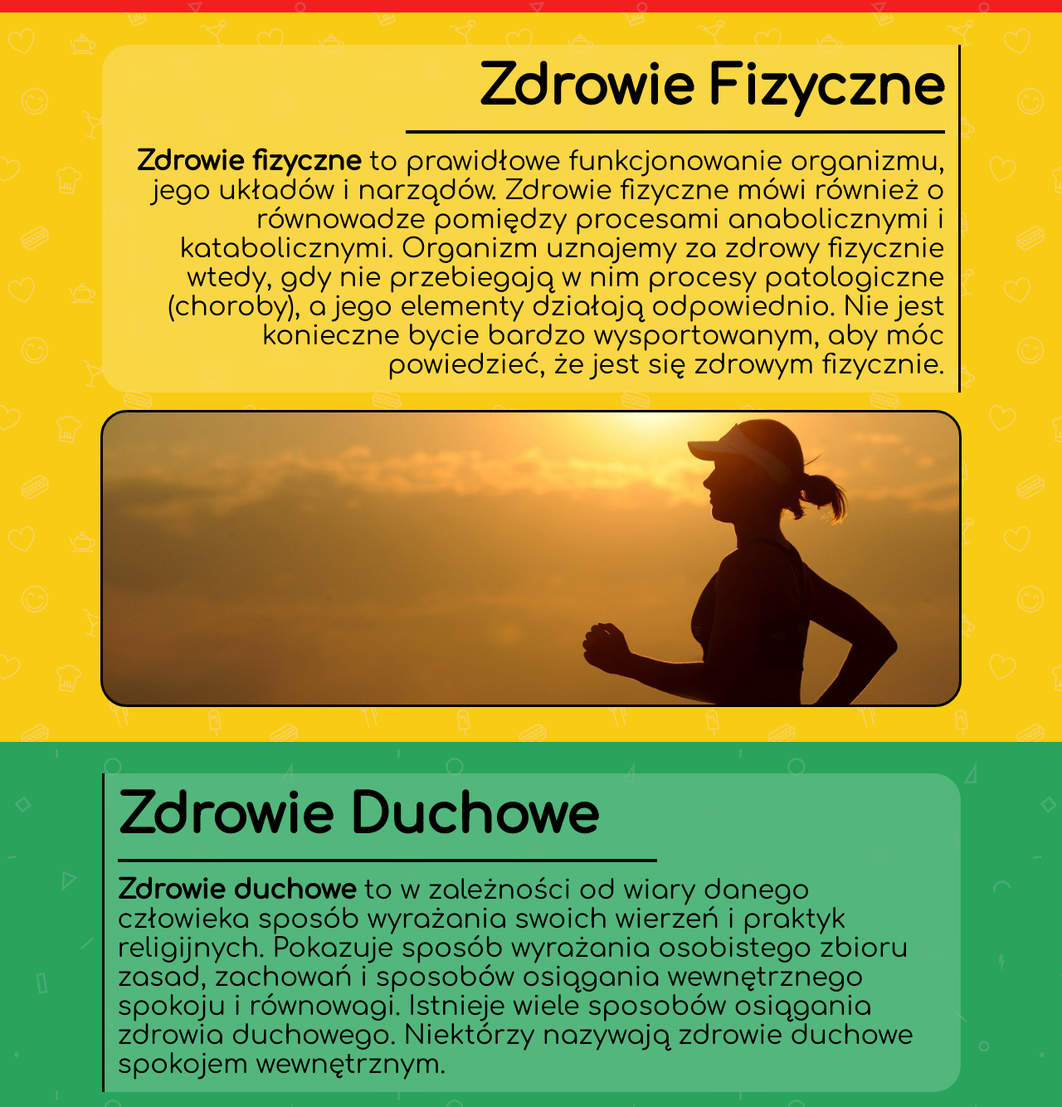
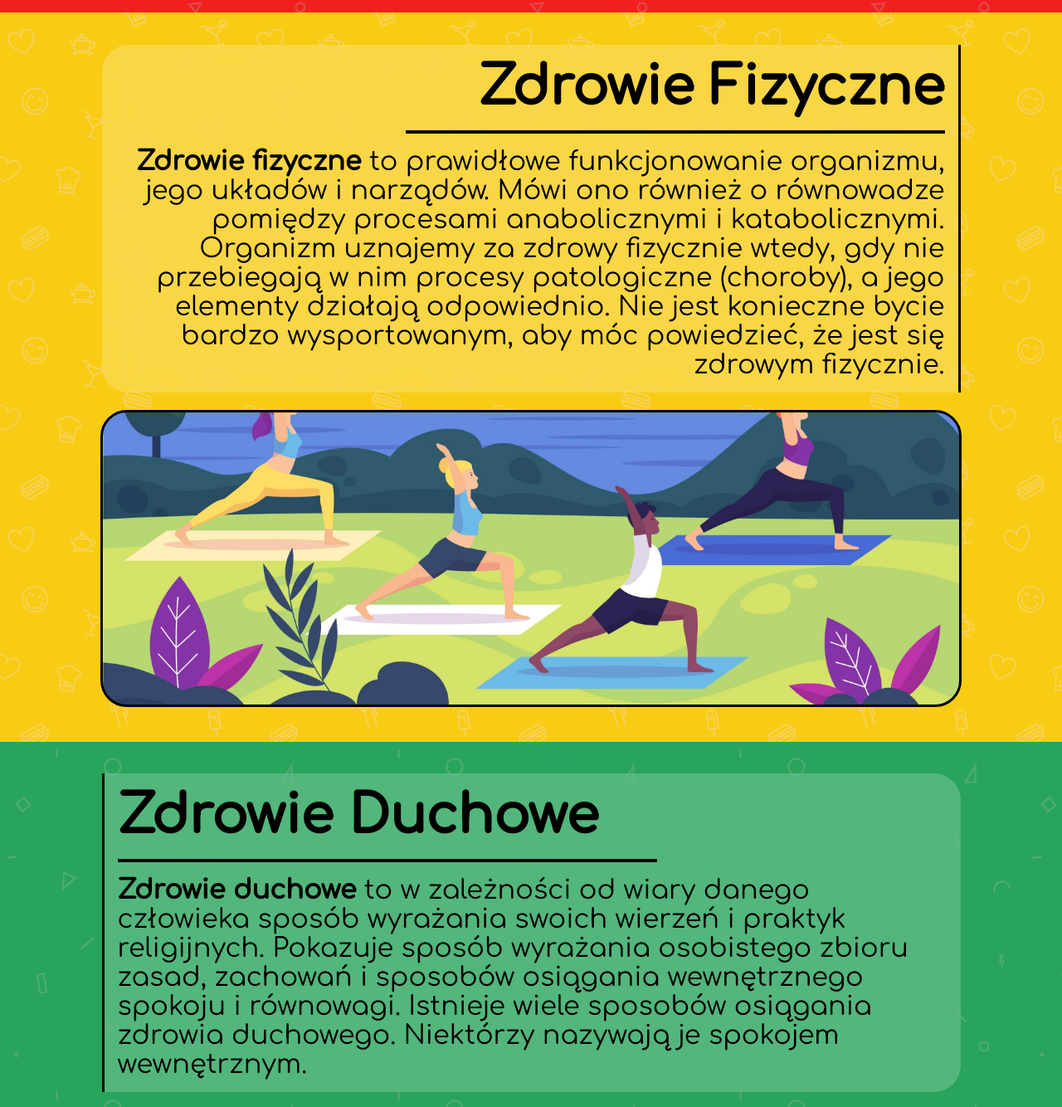
Before and after one commit to smartfridgee/smartfridgee.github.io, a plain HTML site: page our-health/index.html in a window 1280 px wide. Shown: the part 3339-4673 px from the top of the page at 83% size. Drawn offline with Linux system fonts and the light colour scheme.

Commit message:
version 1.1

```diff
--- a/our-health/css/style.css
+++ b/our-health/css/style.css
@@ -262,8 +262,8 @@ h2{
 .image-phys{
 	height: 20em;
 	width: min(1000px, 95%);
-	background-image: url('../images/running.jpg');
-	background-position: center;
+	background-image: url('../images/fit.jpg');
+	background-position: bottom;
 	background-size: cover;
 	border-radius: 2em;
 	border: 0.2em solid black;
@@ -272,7 +272,7 @@ h2{
 .image-ghost{
 	height: 20em;
 	width: min(1000px, 95%);
-	background-image: url('../images/god.jpg');
+	background-image: url('../images/spirit.jpg');
 	background-position: center;
 	background-size: cover;
 	border-radius: 2em;
--- a/our-health/index.html
+++ b/our-health/index.html
@@ -97,7 +97,7 @@
 					<h2>Zdrowie Fizyczne</h2>
 					<div class="underline-right"></div>
 					<div class="description-right">
-						<b>Zdrowie fizyczne</b> to prawidłowe funkcjonowanie organizmu, jego układów i narządów. Zdrowie fizyczne mówi również o równowadze pomiędzy procesami anabolicznymi i katabolicznymi. Organizm uznajemy za zdrowy fizycznie wtedy, gdy nie przebiegają w nim procesy patologiczne (choroby), a jego elementy działają odpowiednio. Nie jest konieczne bycie bardzo wysportowanym, aby móc powiedzieć, że jest się zdrowym fizycznie.
+						<b>Zdrowie fizyczne</b> to prawidłowe funkcjonowanie organizmu, jego układów i narządów. Mówi ono również o równowadze pomiędzy procesami anabolicznymi i katabolicznymi. Organizm uznajemy za zdrowy fizycznie wtedy, gdy nie przebiegają w nim procesy patologiczne (choroby), a jego elementy działają odpowiednio. Nie jest konieczne bycie bardzo wysportowanym, aby móc powiedzieć, że jest się zdrowym fizycznie.
 					</div>
 				</div>
 				<div class="section-content inner-padding">
@@ -115,7 +115,7 @@
 					<h2>Zdrowie Duchowe</h2>
 					<div class="underline-left"></div>
 					<div class="description-left">
-						<b>Zdrowie duchowe</b> to w zależności od wiary danego człowieka sposób wyrażania swoich wierzeń i praktyk religijnych. Pokazuje sposób wyrażania osobistego zbioru zasad, zachowań i sposobów osiągania wewnętrznego spokoju i równowagi. Istnieje wiele sposobów osiągania zdrowia duchowego. Niektórzy nazywają zdrowie duchowe spokojem wewnętrznym.
+						<b>Zdrowie duchowe</b> to w zależności od wiary danego człowieka sposób wyrażania swoich wierzeń i praktyk religijnych. Pokazuje sposób wyrażania osobistego zbioru zasad, zachowań i sposobów osiągania wewnętrznego spokoju i równowagi. Istnieje wiele sposobów osiągania zdrowia duchowego. Niektórzy nazywają je spokojem wewnętrznym.
 					</div>
 				</div>
 					<div class="section-content inner-padding">
@@ -134,7 +134,7 @@
 					<div class="underline-right"></div>
 					<div class="description-right">
 						<b>Zdrowie emocjonalne</b> - człowiek zdrowy emocjonalnie potrafi rozpoznawać i nazywać emocje. Potrafi je również wyrażać w odpowiedni sposób. Robi to zgodnie z zasadami i normami społecznymi. Zdrowie psychiczne wiąże się również z utrzymaniem równowagi psychicznej, a w niej mieści się zarządzenie emocjami – umiejętność radzenia sobie ze stresem, napięciem, lękiem, depresją, złością, agresją i innymi emocjami.<br><br>
-						<b>Zdrowie umysłowe</b> mówi o poprawnym przebiegu procesów myślowych. Pokazuje zdolność do logicznego i jasnego myślenia. Zdrowie umysłowe wiąże się z poprawnością działania układu nerwowego, w szczególności ośrodkowego układu nerwowego.
+						<b>Zdrowie umysłowe</b> mówi o poprawnym przebiegu procesów myślowych. Pokazuje zdolność do logicznego i jasnego myślenia. Zdrowie umysłowe wiąże się z poprawnością działania układu nerwowego, a w szczególności jego ośrodkowej części.
 					</div>
 				</div>
 					<div class="section-content inner-padding">
```
Also changed, not shown: our-health/images/fit.jpg (added), our-health/images/mozg.jpg, our-health/images/society.jpg, 1 other file.
